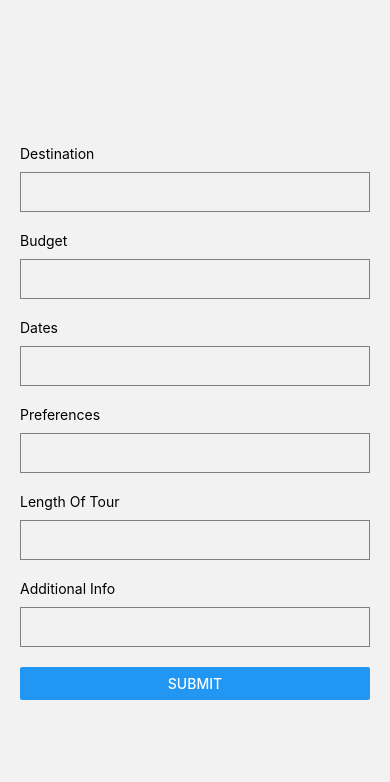
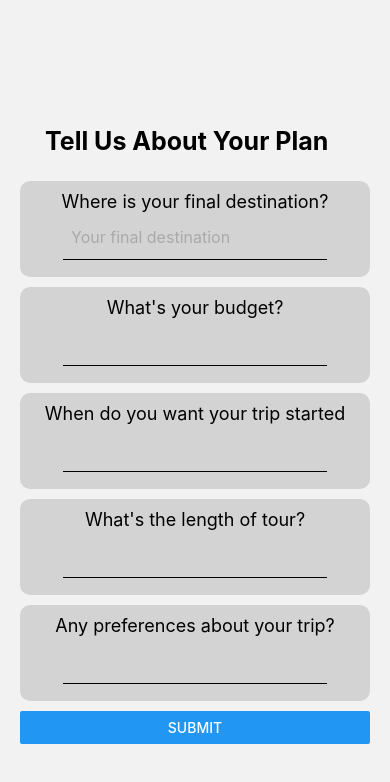
Before and after one commit to YiXeng/mobile, a React Native app: screen /input in a window 390 px wide. Shown: the top 782 px of the page. Built offline with nearby package versions, Linux system fonts and the light colour scheme; no server answers.

Commit message:
update userinput

```diff
--- a/src/screens/UserInputScreen.js
+++ b/src/screens/UserInputScreen.js
@@ -80,39 +80,65 @@ const UserInputScreen = ({ navigation }) => {
   return (
     <View style={styles.container}>
 
-      <Text>Destination</Text>
+      <Text style={styles.tit}>Tell Us About Your Plan</Text>
+
+      <View style={styles.bubble}>
+      <Text style={styles.label}>Where is your final destination?</Text>
       <TextInput
         style={styles.input}
         value={destination}
         onChangeText={setDestination}
+        placeholder="Your final destination"
+        placeholderTextColor="#A9A9A9"
       />
+      <View style={styles.inputContainer}></View>
+      </View>
 
-      <Text>Budget</Text>
-      <TextInput style={styles.input} value={budget} onChangeText={setBudget} />
 
-      <Text>Dates</Text>
-      <TextInput style={styles.input} value={dates} onChangeText={setDates} />
+      <View style={styles.bubble}>
+      <Text style={styles.label}>What's your budget?</Text>
+      <TextInput
+        style={styles.input}
+        value={budget}
+        onChangeText={setBudget}
+      />
+      <View style={styles.inputContainer}></View>
+      </View>
 
-      <Text>Preferences</Text>
+
+
+      <View style={styles.bubble}>
+      <Text style={styles.label}>When do you want your trip started</Text>
+      <TextInput
+        style={styles.input}
+        value={dates}
+        onChangeText={setDates}
+      />
+      <View style={styles.inputContainer}></View>
+      </View>
+
+
+
+      <View style={styles.bubble}>
+      <Text style={styles.label}>What's the length of tour?</Text>
+      <TextInput
+        style={styles.input}
+        value={lengthOfTour}
+        onChangeText={setLengthOfTour}
+      />
+      <View style={styles.inputContainer}></View>
+      </View>
+
+
+      <View style={styles.bubble}>
+      <Text style={styles.label}>Any preferences about your trip?</Text>
       <TextInput
         style={styles.input}
         value={preferences}
         onChangeText={setPreferences}
       />
-
-      <Text>Length Of Tour</Text>
-      <TextInput
-        style={styles.input}
-        value={lengthOfTour}
-        onChangeText={setLengthOfTour}
-      />
-
-      <Text>Additional Info</Text>
-      <TextInput
-        style={styles.input}
-        value={additionalInfo}
-        onChangeText={setAdditionalInfo}
-      />
+      <View style={styles.inputContainer}></View>
+      </View>
 
       <Button title="Submit" onPress={handleSubmit} />
     </View>
@@ -120,19 +146,51 @@ const UserInputScreen = ({ navigation }) => {
 };
 
 const styles = StyleSheet.create({
+  tit: {
+    margin: 25,
+    justifyContent: "center",
+    fontSize: 25,
+    fontWeight: "bold",
+  },
+
+  label: {
+    alignSelf: 'center',
+    fontSize: 18,
+    marginBottom: 10,
+  },
+
   container: {
     flex: 1,
     justifyContent: "center",
     paddingHorizontal: 20,
   },
+
+  inputContainer: {
+    flexDirection: 'row',
+    alignSelf: 'center',
+    alignItems: 'center',
+    margin: 7,
+    borderBottomWidth: 1,
+    borderBottomColor: 'black', // Change the color as needed
+    width: '80%', // Adjust the width as needed
+  },
+
   input: {
-    height: 40,
-    borderColor: "gray",
-    borderWidth: 1,
-    marginTop: 10,
-    marginBottom: 20,
-    paddingLeft: 10,
+    alignSelf: 'center',
+    alignItems: 'center',
+    paddingVertical: 5,
+    fontSize: 16,
   },
+
+  bubble: {
+    alignContent: 'center',
+    backgroundColor: 'lightgrey', // Background color for the bubble
+    borderRadius: 10, // Border radius to create rounded corners
+    padding: 10, // Padding inside the bubble
+    marginBottom: 10, // Spacing between bubbles
+    width: '100%', // Adjust the width as needed
+  }
+
 });
 
 export default UserInputScreen;
```
